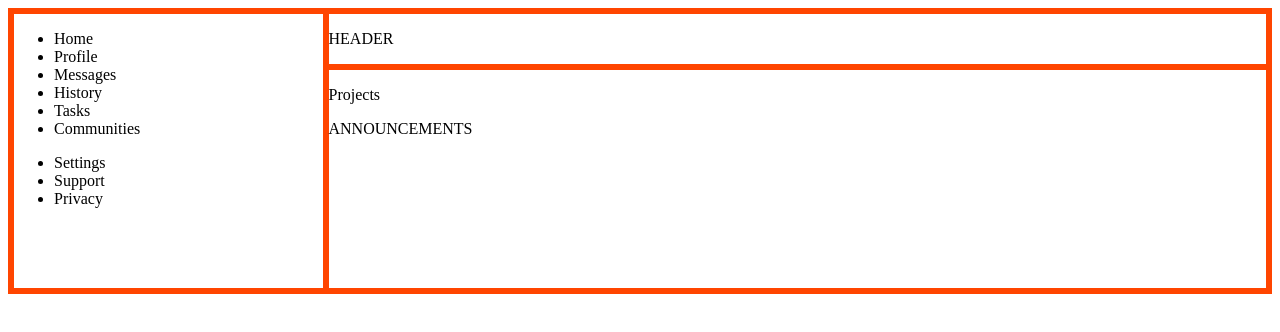
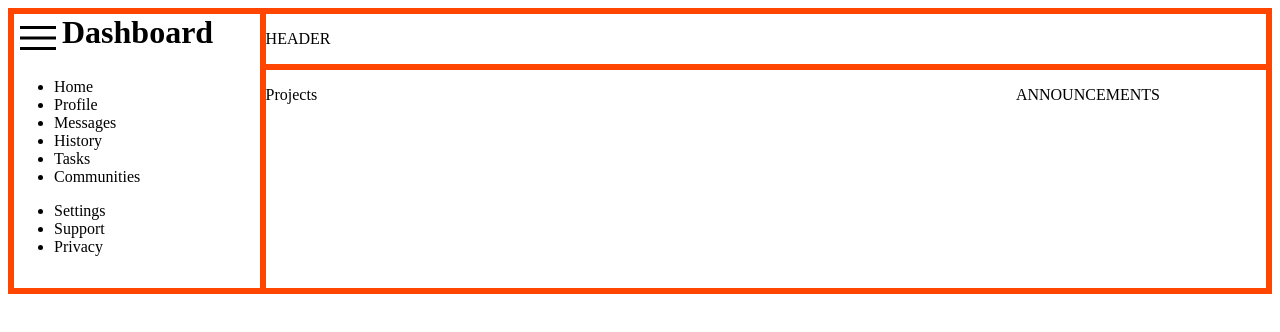
Before and after one commit to nelly476/admin-dashboard, a plain HTML site: page index.html in a window 1280 px wide. Drawn offline with nearby package versions, Linux system fonts and the light colour scheme.

Commit message:
add dashboard content

```diff
--- a/index.html
+++ b/index.html
@@ -6,10 +6,19 @@
     <meta name="viewport" content="width=device-width, initial-scale=1.0" />
     <title>Admin Dashboard</title>
     <link rel="stylesheet" href="style.css" />
+    <link
+      rel="stylesheet"
+      href="https://fonts.googleapis.com/css2?family=Material+Symbols+Outlined:opsz,wght,FILL,GRAD@20..48,100..700,0..1,-50..200"
+    />
   </head>
   <body>
     <div class="container">
       <div class="dashboard">
+        <div class="dashboard_heading">
+          <img src="menu.svg" alt="logo" />
+
+          <h1>Dashboard</h1>
+        </div>
         <ul>
           <li>Home</li>
           <li>Profile</li>
--- a/style.css
+++ b/style.css
@@ -1,6 +1,6 @@
 .container {
   display: grid;
-  grid-template-columns: 1fr 3fr;
+  grid-template-columns: 1fr 4fr;
   grid-template-rows: 1fr 4fr;
   border: 3px solid orangered;
 }
@@ -21,4 +21,16 @@
   grid-column: 2 / 3;
   grid-row: 2 / 3;
   border: 3px solid orangered;
+  display: grid;
+  grid-template-columns: 3fr 1fr;
 }
+
+.dashboard_heading {
+  display: flex;
+}
+
+.dashboard_heading h1 {
+  margin: 0;
+}
+
+.dashboard;
```
Also changed, not shown: dashboard__icon.svg (added), menu.svg (added).
